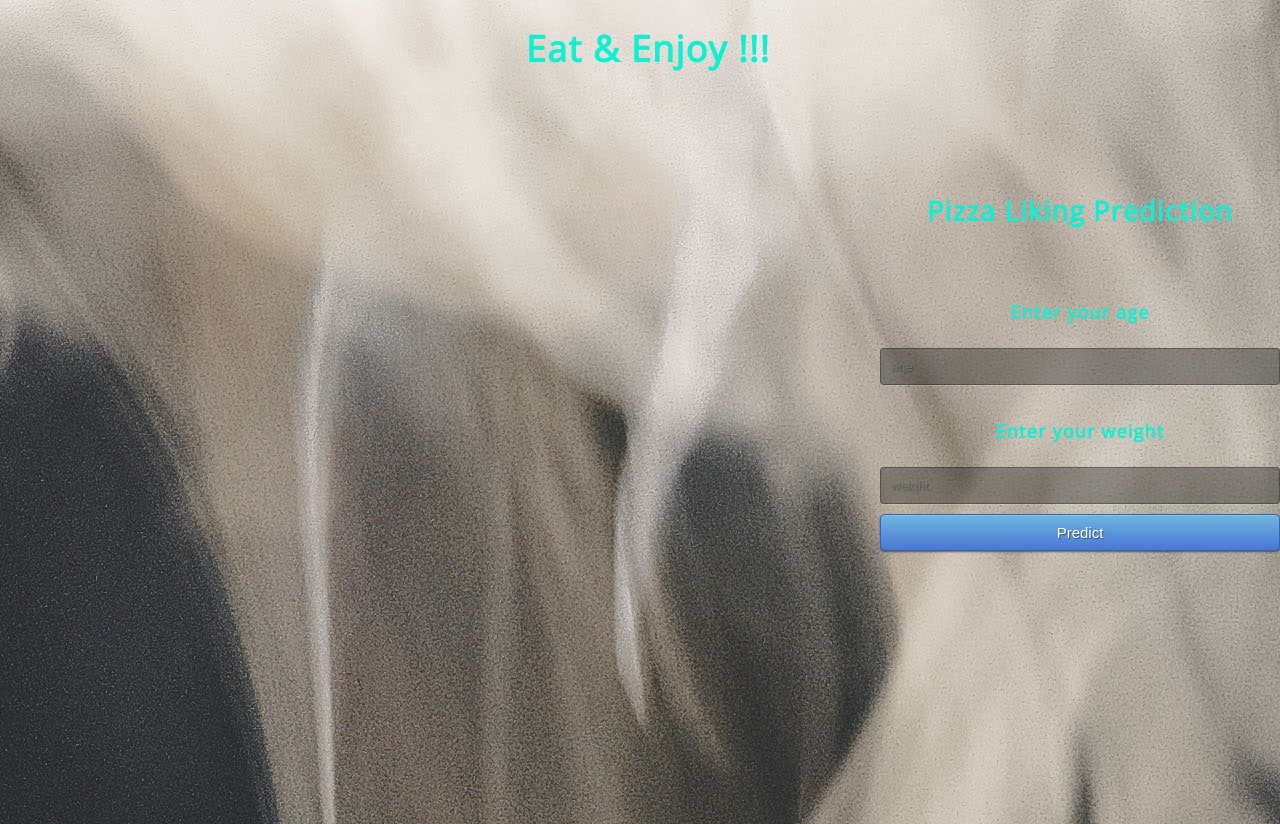
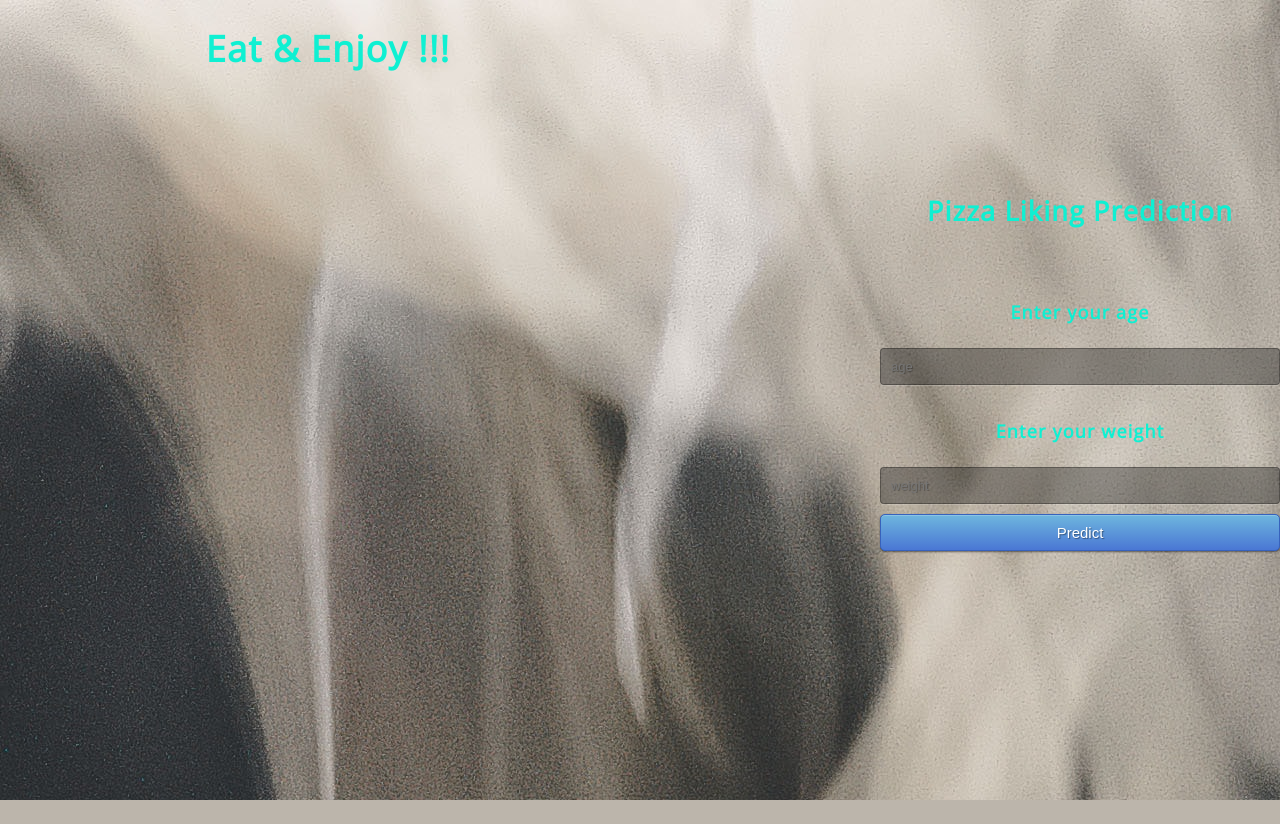
Before and after one commit to Ajithra-2310/fuel-pizza, a Flask app: page /pizza in a window 1280 px wide. After the commit the page ends 800 px from the top, so only its background shows below. Run offline with Flask 2, Linux system fonts and the light colour scheme; parts of the project's set-up code (start-up, migrations or seed data) failed here and were passed over.

Commit message:
Update stylep.css

```diff
--- a/static/css/stylep.css
+++ b/static/css/stylep.css
@@ -18,8 +18,8 @@ html { float: right;
     overflow:hidden; }
 
 body {
-    width: 100%;
-    height:100%;
+    width: 50%;
+    height:50%;
     font-family: 'Open Sans', sans-serif;
     background-image: url("Pizza jpg.jpg");
     background-repeat: no-repeat;
```
